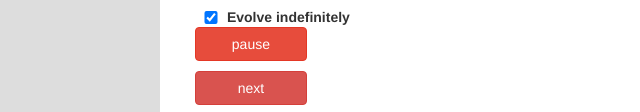
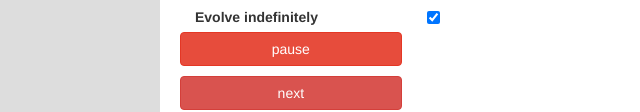
Before and after one commit to reynevan/Line-follower-genetic-algorithm, a plain HTML site: page index.html in a window 1280 px wide. Shown: the part 251-363 px from the top of the page, without its empty margins (640-1280 px from the left). Drawn offline with nearby package versions, Linux system fonts and the light colour scheme.

Commit message:
poprawki

```diff
--- a/index.html
+++ b/index.html
@@ -18,7 +18,7 @@
           <p class = 'col-sm-7'>First click place line follower, second sets it's initial orientation</p>
           <label class='col-sm-7'>Population of generation:</label><input id='population' type='number' class='col-sm-4' value='10'>
           <button id='btn-start' class='btn btn-success col-sm-7'>EVOLVE!</button>
-          <label class='col-sm-7'>Evolve indefinitely<input id = 'infinity' type='checkbox' class = 'col-sm-2' checked>
+          <label class='col-sm-7'>Evolve indefinitely</label><input id = 'infinity' type='checkbox' class = 'col-sm-2' checked>
           <button id='btn-pause' class='btn btn-success col-sm-7'>pause</button>
           <button id='btn-next' class='btn btn-danger col-sm-7'>next</button>
           <p class = 'col-sm-7'>If process is stuck, click this button</p>
```
